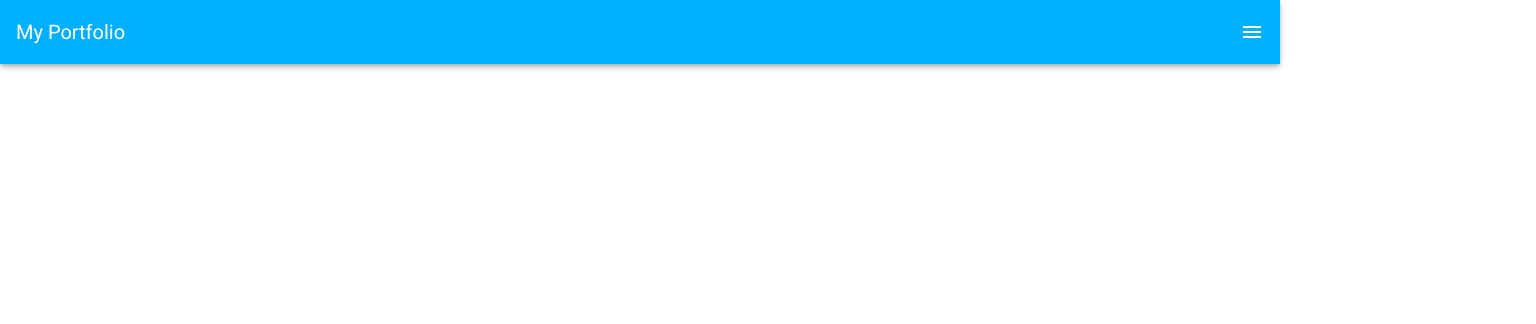
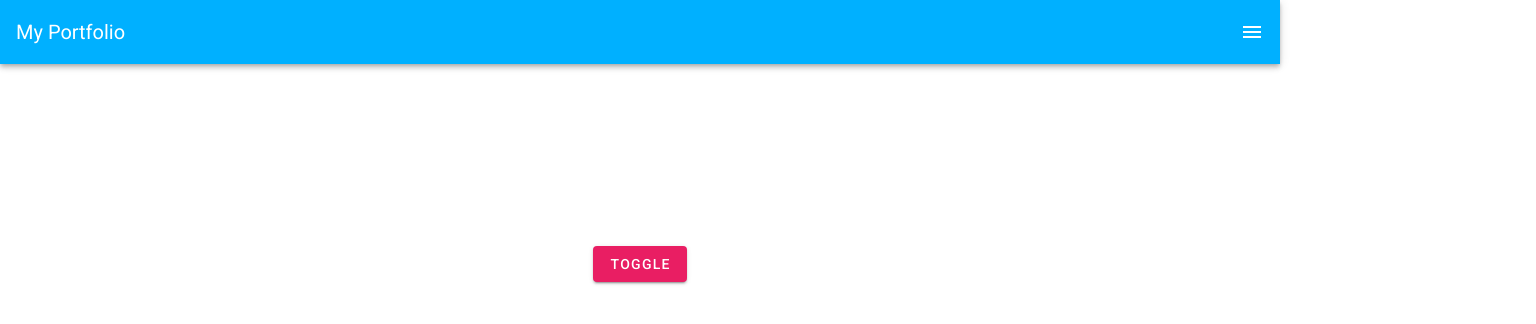
Before and after one commit to Chukoto/my-portfolio, a Vue app: page / in a window 1280 px wide. Shown: the top 324 px of the page, 1536 px wide, since content can reach past the window. Built offline with nearby package versions, Linux system fonts and the light colour scheme.

Commit message:
[mod] import SideNav.vue to App.vue

```diff
--- a/src/App.vue
+++ b/src/App.vue
@@ -1,19 +1,24 @@
 <template>
   <v-app>
+    <Header />
+    <SideNav />
     <v-main>
-      <Header />
-      <div style="height: 1000px"></div>
+      <v-container>
+        <router-view />
+      </v-container>
     </v-main>
   </v-app>
 </template>
 
 <script>
 import Header from '@/components/Header';
+import SideNav from '@/components/SideNav';
 export default {
   name: 'App',
 
   components: {
     Header,
+    SideNav,
   },
 
   data: () => ({
```
